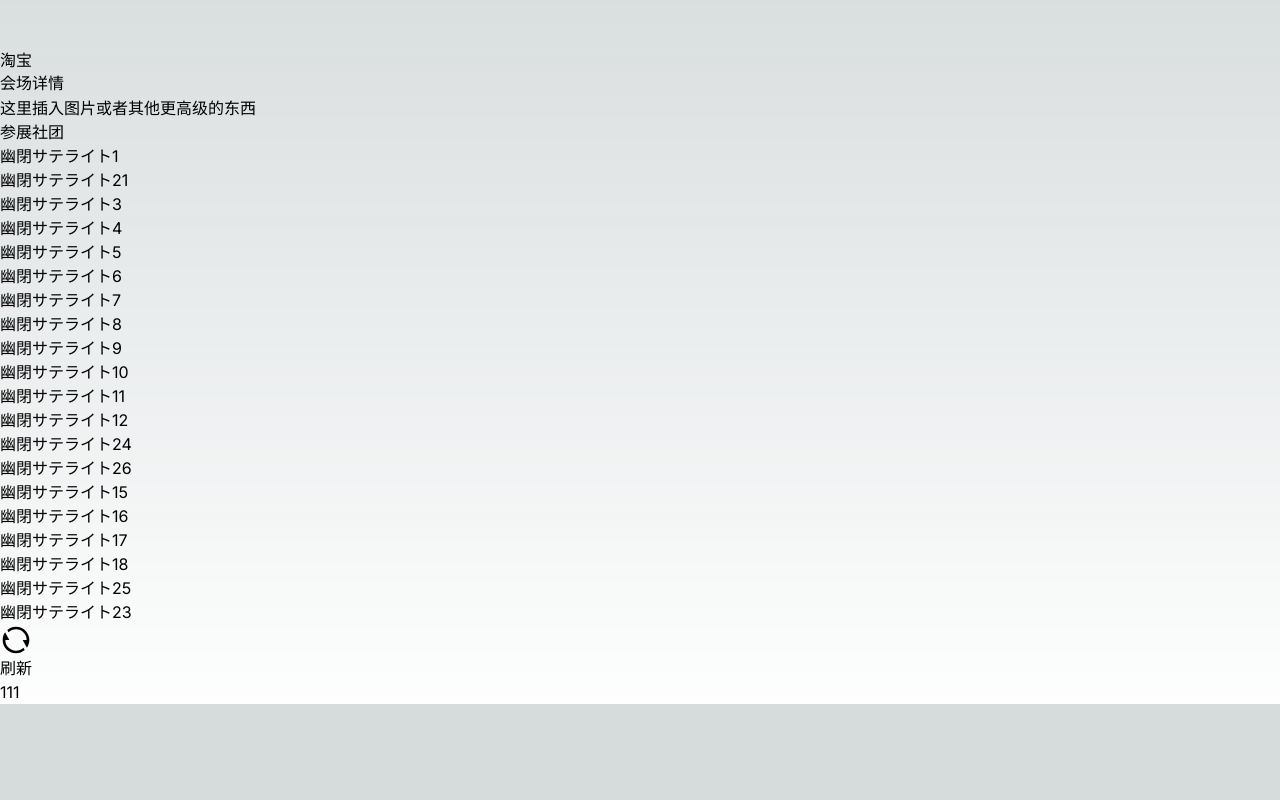
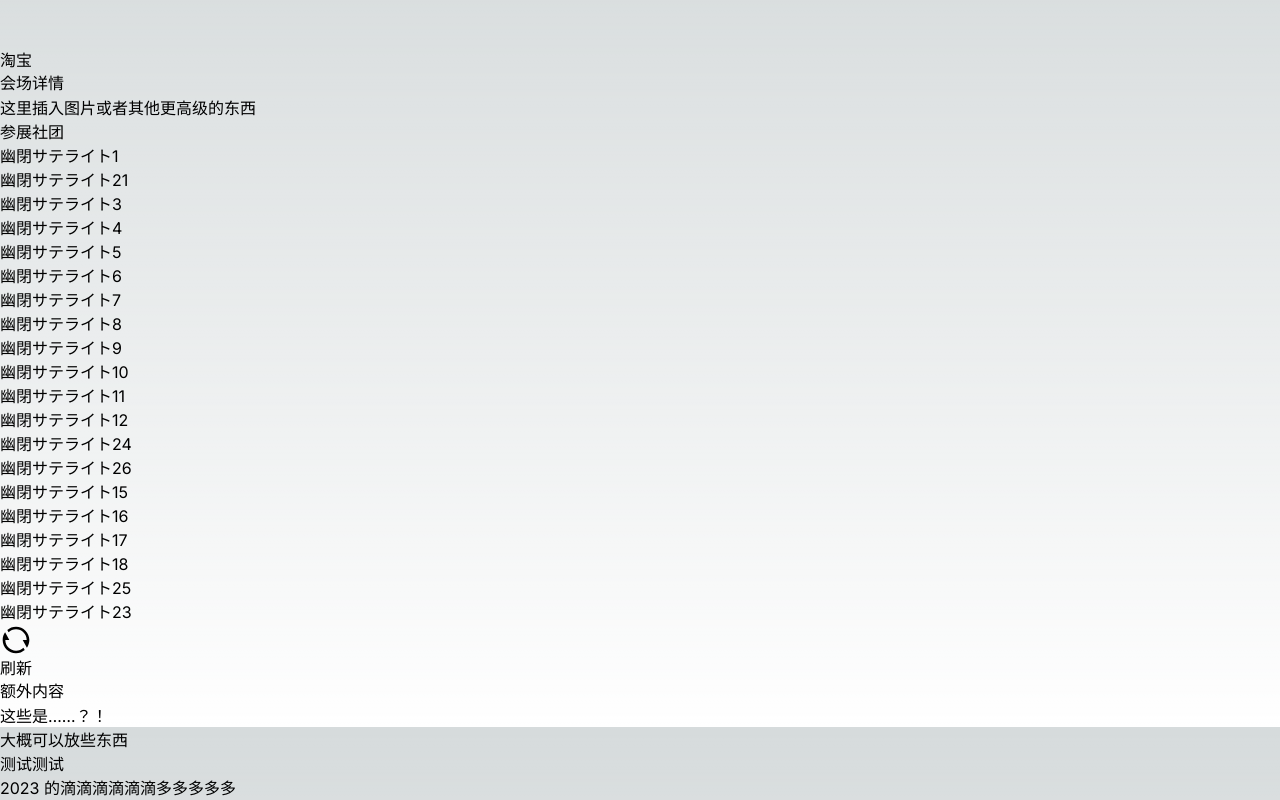
Before and after one commit to Ayaloia/WHTHO7, a Next.js app: page / in a window 1280 px wide. Shown: the part 7273-8073 px from the top of the page. Before the commit the page ends 7977 px from the top, so only its background shows below. Built offline with nearby package versions, Linux system fonts and the light colour scheme; a web font is replaced by a local one.

Commit message:
add: 添加额外内容标题以及 footer

```diff
--- a/app/page.tsx
+++ b/app/page.tsx
@@ -36,7 +36,7 @@
     return (
         <>
             <main
-                className={`bg-whtho-bg h-fit font-sans-serif text-white text-whtho7-p`}>
+                className={`bg-whtho-bg h-fit font-sans-serif text-white text-whtho7-p p-b-10`}>
                 <Whtho7LeadIn />
                 <section className="w-whtho7-layout ">
                     <Whtho7H1Div
@@ -47,8 +47,12 @@
                 </section>
                 <THOTicketMsg />
                 <THOCircleMsg />
-                <section className="m-t-10">111</section>
+                <THOExtraMsg />
             </main>
+            <footer className="bg-card-bg text-whtho7-small text-white h-100px w-full flex flex-col items-center justify-center">
+                <p>测试测试</p>
+                <p>2023 的滴滴滴滴滴滴多多多多多</p>
+            </footer>
         </>
     );
 }
@@ -1028,3 +1032,14 @@
         </section>
     );
 }
+
+export function THOExtraMsg() {
+    return (
+        <section className="w-whtho7-layout">
+            <Whtho7H1Div title="额外内容" titleClassName={`${lxgw.className}`}>
+                这些是……？！
+            </Whtho7H1Div>
+            <p>大概可以放些东西</p>
+        </section>
+    );
+}
```
